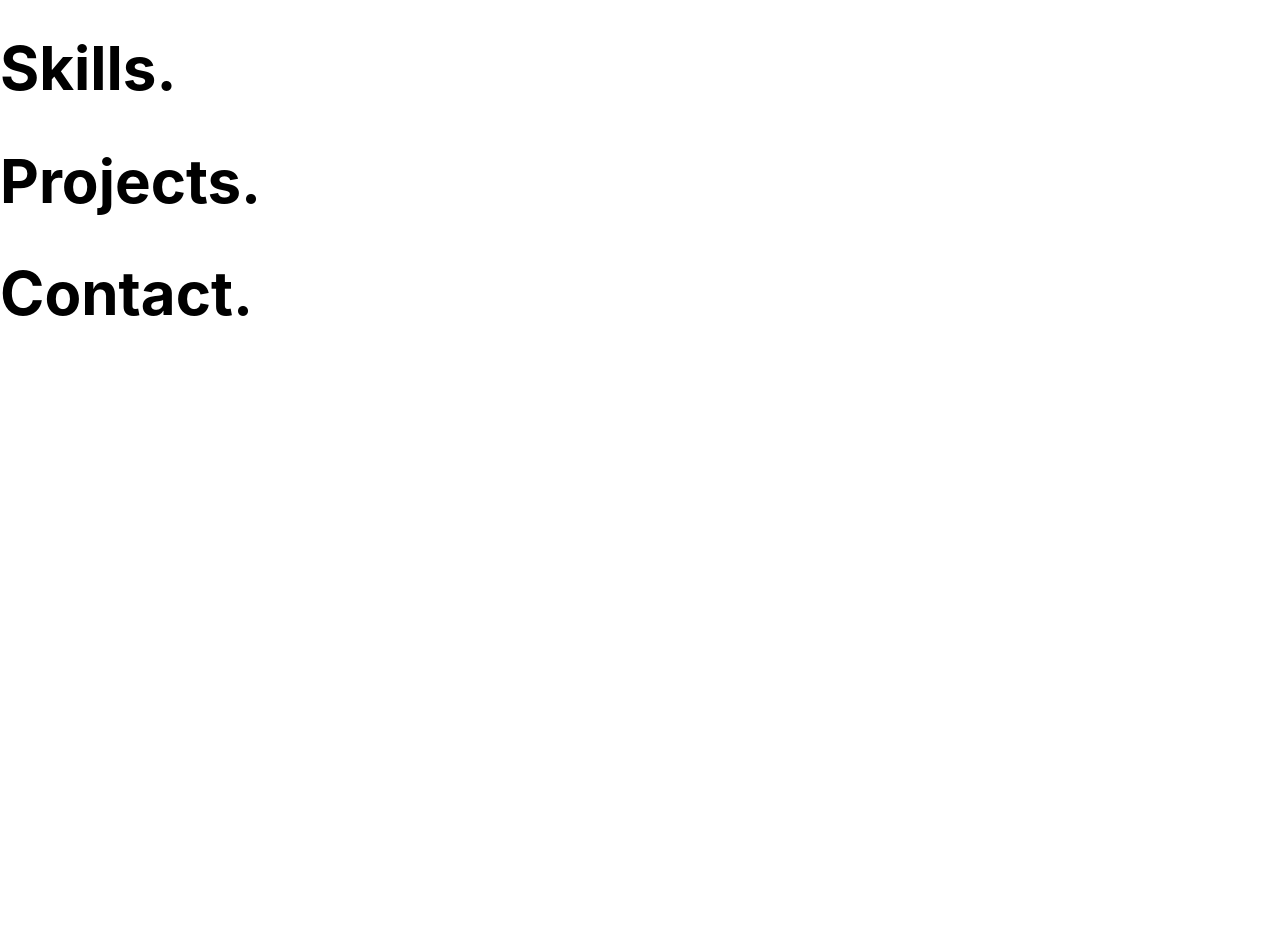
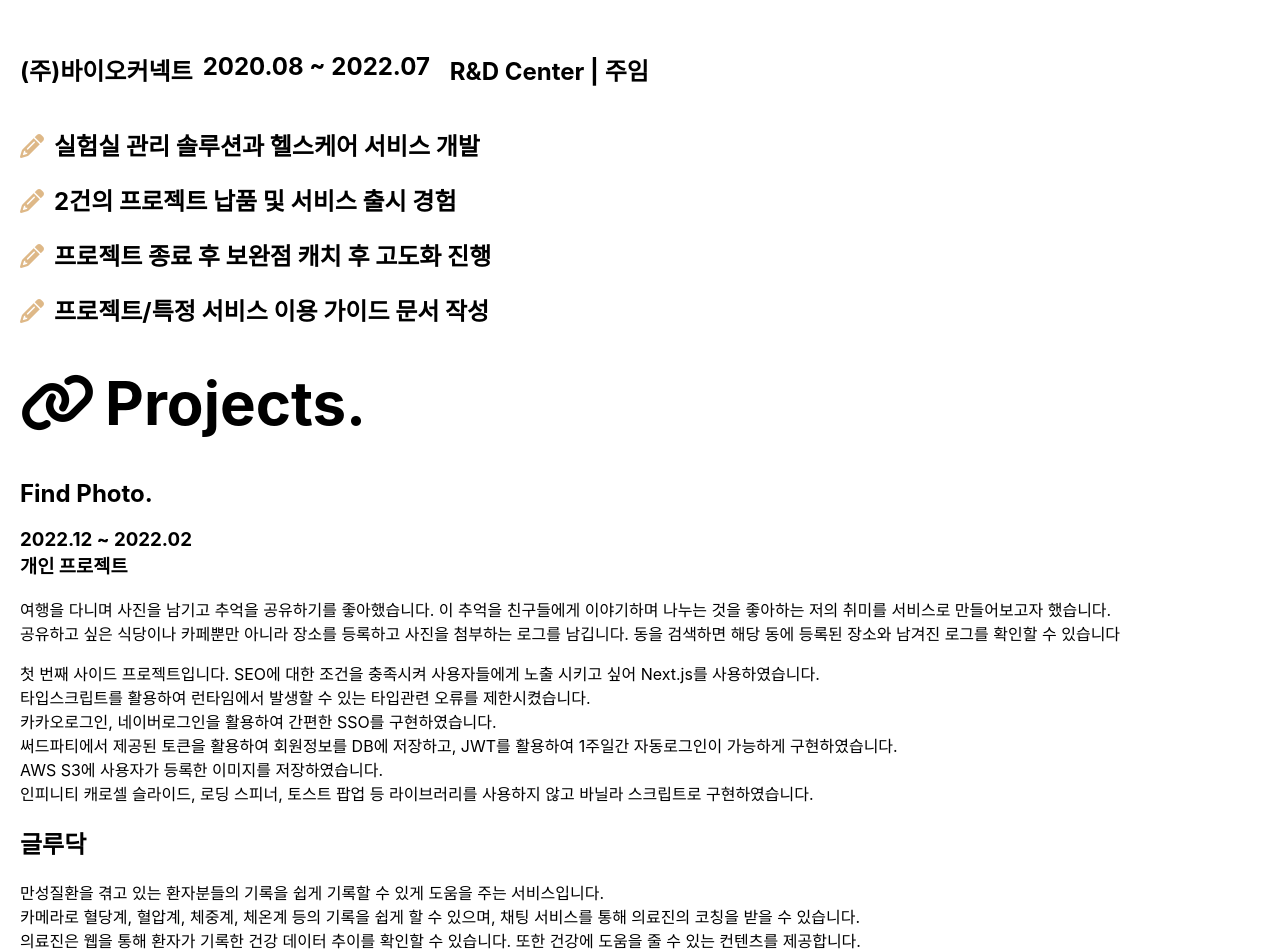
Before and after one commit to gus-bms/portfolio, a React (Create React App) app: page / in a window 1280 px wide. Shown: the part 920-1872 px from the top of the page. Before the commit the page ends 1289 px from the top, so only its background shows below. Built offline with nearby package versions, Linux system fonts and the light colour scheme.

Commit message:
font awesome 적용

```diff
--- a/public/index.html
+++ b/public/index.html
@@ -10,34 +10,15 @@
       content="Web site created using create-react-app"
     />
     <link rel="apple-touch-icon" href="%PUBLIC_URL%/logo192.png" />
-    <!--
-      manifest.json provides metadata used when your web app is installed on a
-      user's mobile device or desktop. See https://developers.google.com/web/fundamentals/web-app-manifest/
-    -->
     <link rel="manifest" href="%PUBLIC_URL%/manifest.json" />
-    <!--
-      Notice the use of %PUBLIC_URL% in the tags above.
-      It will be replaced with the URL of the `public` folder during the build.
-      Only files inside the `public` folder can be referenced from the HTML.
-
-      Unlike "/favicon.ico" or "favicon.ico", "%PUBLIC_URL%/favicon.ico" will
-      work correctly both with client-side routing and a non-root public URL.
-      Learn how to configure a non-root public URL by running `npm run build`.
-    -->
     <title>React App</title>
+    <script
+      src="https://kit.fontawesome.com/0e4e015021.js"
+      crossorigin="anonymous"
+    ></script>
   </head>
   <body>
     <noscript>You need to enable JavaScript to run this app.</noscript>
     <div id="root"></div>
-    <!--
-      This HTML file is a template.
-      If you open it directly in the browser, you will see an empty page.
-
-      You can add webfonts, meta tags, or analytics to this file.
-      The build step will place the bundled scripts into the <body> tag.
-
-      To begin the development, run `npm start` or `yarn start`.
-      To create a production bundle, use `npm run build` or `yarn build`.
-    -->
   </body>
 </html>
--- a/src/Main.tsx
+++ b/src/Main.tsx
@@ -1,5 +1,5 @@
 import style from './styles/Main.module.scss'
-import { faAngleDown } from "@fortawesome/free-solid-svg-icons";
+import { faAngleDown, faLink } from "@fortawesome/free-solid-svg-icons";
 import { FontAwesomeIcon } from "@fortawesome/react-fontawesome";
 
 export default function Main() {
@@ -20,12 +20,71 @@ export default function Main() {
       {/* 스킬 영역 */}
       <div className={style.box__work}>
         <h1>Work at.</h1>
+        <div>
+          <h2 className={style.resume__company}>(주)바이오커넥트</h2>
+          <h2 className={style.resume__period}>2020.08 ~ 2022.07</h2>
+          <h2 className={style.resume__rank}>R&D Center | 주임</h2>
+        </div>
+
+        <h2 className={style.resume__result}>실험실 관리 솔루션과 헬스케어 서비스 개발</h2>
+        <h2 className={style.resume__result}>2건의 프로젝트 납품 및 서비스 출시 경험</h2>
+        <h2 className={style.resume__result}>프로젝트 종료 후 보완점 캐치 후 고도화 진행</h2>
+        <h2 className={style.resume__result}>프로젝트/특정 서비스 이용 가이드 문서 작성</h2>
       </div>
+
+      <div className={style.box__project}>
+        <h1>Projects.</h1>
+        <div>
+          <h2 className={style.project__title}>Find Photo.</h2>
+          <h3 className={style.project__period}>2022.12 ~ 2022.02 <br /> 개인 프로젝트</h3>
+          {/* <h2 className={style.project__url}>https://find-photo.vercel.app</h2> */}
+          <p className={style.project__intro}>
+            여행을 다니며 사진을 남기고 추억을 공유하기를 좋아했습니다. 이 추억을 친구들에게 이야기하며 나누는 것을 좋아하는 저의 취미를 서비스로 만들어보고자 했습니다. <br />
+            공유하고 싶은 식당이나 카페뿐만 아니라 장소를 등록하고 사진을 첨부하는 로그를 남깁니다. 동을 검색하면 해당 동에 등록된 장소와 남겨진 로그를 확인할 수 있습니다</p>
+          <p className={style.project__skill}>
+            첫 번째 사이드 프로젝트입니다. SEO에 대한 조건을 충족시켜 사용자들에게 노출 시키고 싶어  Next.js를 사용하였습니다.<br />
+            타입스크립트를 활용하여 런타임에서 발생할 수 있는 타입관련 오류를 제한시켰습니다. <br />
+            카카오로그인, 네이버로그인을 활용하여 간편한 SSO를 구현하였습니다. <br />
+            써드파티에서 제공된 토큰을 활용하여 회원정보를 DB에 저장하고, JWT를 활용하여 1주일간 자동로그인이 가능하게 구현하였습니다.<br />
+            AWS S3에 사용자가 등록한 이미지를 저장하였습니다.<br />
+            인피니티 캐로셀 슬라이드, 로딩 스피너, 토스트 팝업 등 라이브러리를 사용하지 않고 바닐라 스크립트로 구현하였습니다.
+          </p>
+        </div>
+        <div>
+          <h2 className={style.project__title}>글루닥</h2>
+          <p className={style.project__intro}>
+            만성질환을 겪고 있는 환자분들의 기록을 쉽게 기록할 수 있게 도움을 주는 서비스입니다. <br />
+            카메라로 혈당계, 혈압계, 체중계, 체온계 등의 기록을 쉽게 할 수 있으며, 채팅 서비스를 통해 의료진의 코칭을 받을 수 있습니다. <br />
+            의료진은 웹을 통해 환자가 기록한 건강 데이터 추이를 확인할 수 있습니다. 또한 건강에 도움을 줄 수 있는 컨텐츠를 제공합니다.
+          </p>
+          <p className={style.project__skill}>
+            Jenkins를 활용하여 배포 파이프라인을 구성하였습니다. <br />
+            파이어베이스의 리얼타임데이터베이스 서비스를 활용하여 채팅서비스를 구현하였습니다.<br />
+            chart.js와 tui grid를 활용하여 차트와 그리드 UI를 구현하였습니다.<br />
+            AWS S3를 활용하여 이미지를 저장시켰습니다. <br />
+            AWS VPC를 활용하여 보안을 강화시켰습니다. <br />
+            카카오, 네이버, 애플, 구글로그인을 활용하여 간편한 SSO를 구현하였습니다. <br />
+          </p>
+          {/* <h2 className={style.project__url}>http://gludoc.com</h2> */}
+        </div>
+        <div>
+          <h2 className={style.project__title}>iLAB Solution</h2>
+          <p className={style.project__intro}>
+            제약/바이오 실험실에서 실험기기를 통해 발생하는 레포트를 서버에 전송시켜 통합적 관리를 할 수 있는 시스템과, <br />
+            실험실에서 관리하는 전반적인 기기, 시약 등을 관리하고 실험 데이터와 프로세스를 전산화하여 성적서를 발행하는 시스템입니다. <br />
+          </p>
+          <p className={style.project__skill}>
+            chart.js와 tui grid를 활용하여 차트와 그리드 UI를 구현하였습니다.<br />
+            세션을 활용하여 로그인 정보를 관리하였습니다.<br />
+            시험 프로세스에 따른 결재시스템을 개발하였습니다.<br />
+            지브라 바코드 시스템과 연동하여 라벨 관리시스템을 개발하였습니다. <br />
+            프로젝트 납품 클라이언트와 소통하여 필요한 기능들을 추가 개발하였습니다. <br />
+          </p>
+        </div>
+      </div>
+
       <div className={style.box_skill}>
         <h1>Skills.</h1>
-      </div>
-      <div className={style.box__project}>
-        <h1>Projects.</h1>
       </div>
       <div className={style.box__contact}>
         <h1>Contact.</h1>
--- a/src/styles/Main.module.scss
+++ b/src/styles/Main.module.scss
@@ -3,9 +3,24 @@
   margin-top: 5vh;
 }
 
+.main > div > h1,
+h2,
+h3,
+p {
+  margin-left: 20px;
+  text-align: left;
+}
+
 .main > div > h1 {
   font-size: 60px;
   text-align: left;
+}
+
+.main > div > h1::before {
+  content: "\f0c1";
+  font-family: "Font Awesome 5 Free";
+  font-weight: 900;
+  margin-right: 10px;
 }
 
 .box__profile {
@@ -41,8 +56,29 @@
 }
 
 .box__work {
+  text-align: left;
 }
 
+.box__work > div {
+  display: flex;
+}
+
+.resume__period {
+  margin-left: 10px;
+}
+
+.resume__rank {
+}
+
+.resume__result {
+}
+.resume__result::before {
+  content: "\f303";
+  color: burlywood;
+  font-family: "Font Awesome 5 Free";
+  font-weight: 900;
+  margin-right: 10px;
+}
 .box__skill {
 }
 
```
